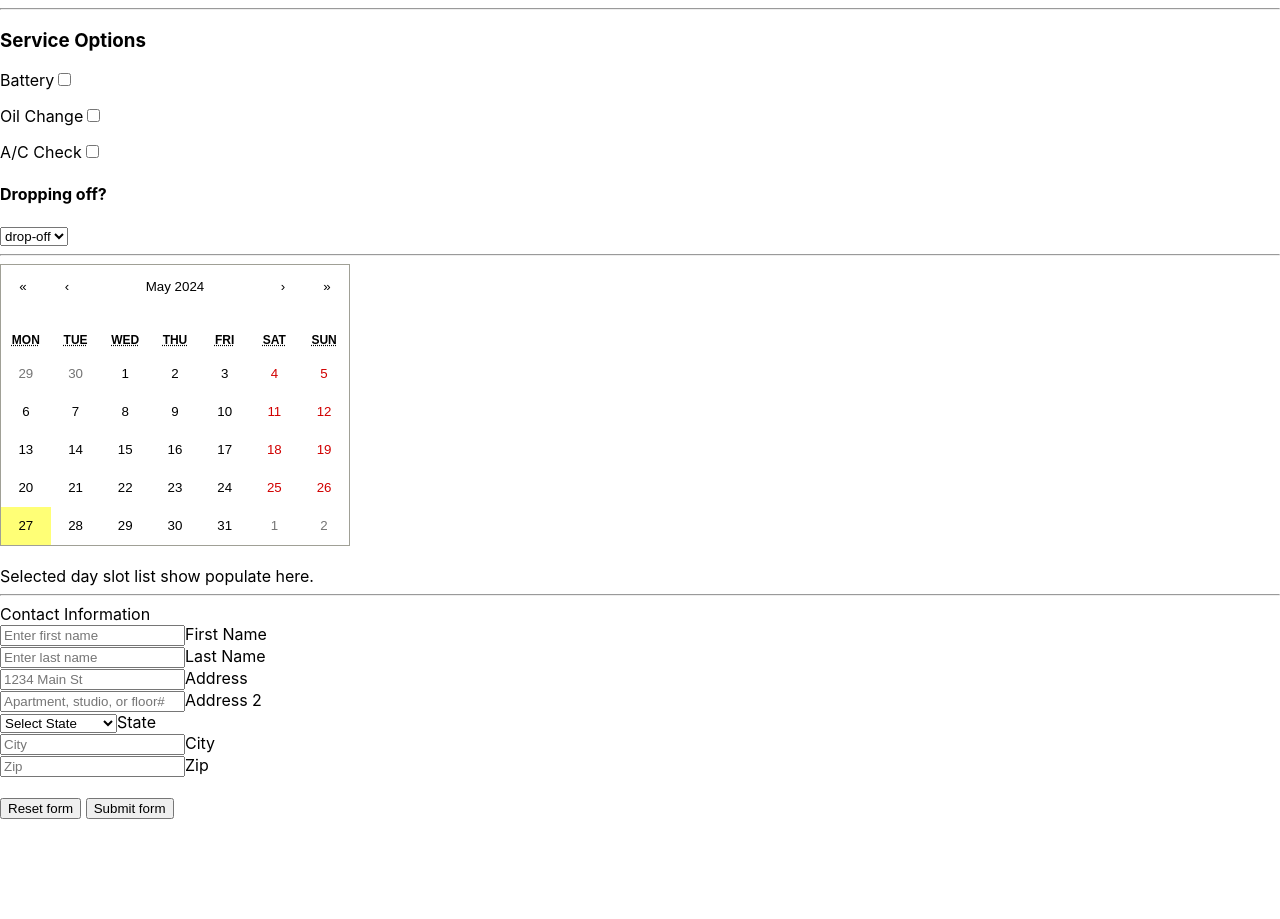
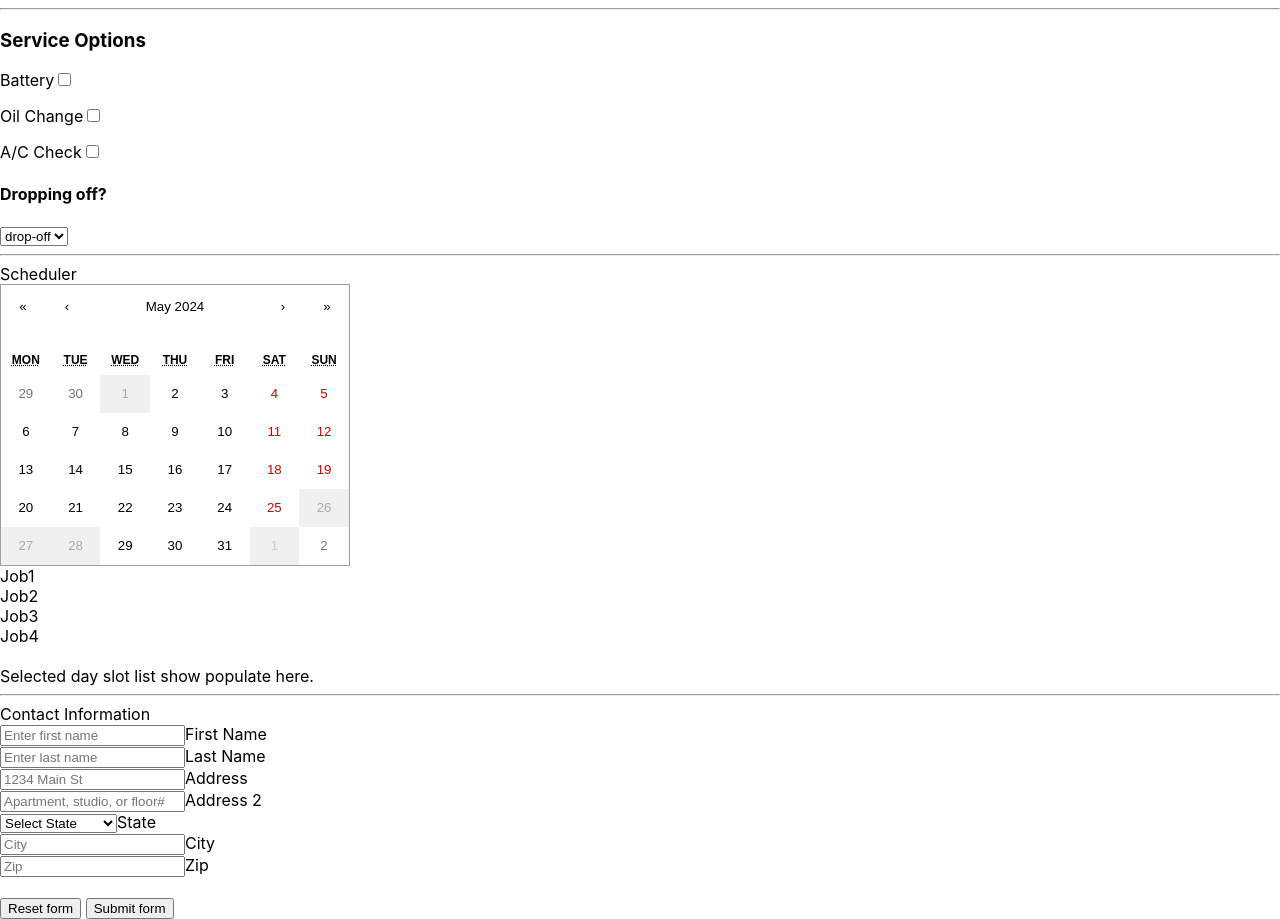
Before and after one commit to mrbiggybear/quoteme, a React (Create React App) app: page / in a window 1280 px wide. Before the commit the page ends 819 px from the top, so only its background shows below. Built offline with nearby package versions, Linux system fonts and the light colour scheme.

Commit message:
Setup Services UI layout.

```diff
--- a/src/forms/scheduler.js
+++ b/src/forms/scheduler.js
@@ -1,44 +1,82 @@
-import { useState } from "react";
 
-import {Calendar} from 'react-calendar';
+import Card from 'react-bootstrap/Card';
+import { Calendar } from 'react-calendar';
 import 'react-calendar/dist/Calendar.css';
 
-export function Scheduling() {
+export function Scheduling(props) {
+
+    const JobList = ["Job1", "Job2", "Job3", "Job4"];
     function onChange(e) {
-        // on date change get availability for selected date
+        // ToDo(bj): on date change get availability for selected date from gmail ('iam') calendar
+        props.setDate(() => {
             console.log("date changed. : ", e, e.getMonth(), e.getDay(), e.getDate());
+            return new Date(e.getFullYear(), e.getMonth(), e.getDate());
+        });
     }
 
+    // ToDo(bj): Reomve after back-end logic is set.
     let today = new Date();
     let tomorrow = new Date(today.getFullYear(), today.getMonth(), today.getDate() + 1)
     let in5Days = new Date(today.getFullYear(), today.getMonth(), today.getDate() + 5)
     let in30Days = new Date(today.getFullYear(), today.getMonth(), today.getDate() + 30)
 
-    function isSameDay (date_1, date_2) {
-        if (date_1 === date_2){
-            console.log('date 1: ', date_1, 'date 2: ', date_2)
-            return true;
+    const disabledDates = [today, tomorrow, in5Days, in30Days];
+
+    // ToDo(bj): I'm sure the disabled dates are not correct
+    function tileDisabled({ activeStartDate, date, view }) {
+        // Disable tiles in month view only
+        if (view === 'month') {
+            // Is selected date disabled?
+            return disabledDates.find(dDate => {
+                // console.log('activeStartDate:', activeStartDate, 'date: ', date, 'veiw: ', view);
+                // console.log(`${dDate.getDate()} === ${date.getDate()}`, (dDate.getDate() === date.getDate()));
+                return dDate.getDate() === date.getDate();
+            });
         }
     }
 
-    const disabledDates = [today, tomorrow, in5Days, in30Days];
-
-    function tileDisabled({ date, view }) {
-        // console.log('date: ', date, 'veiw: ', view)
-        // console.log('disabledDates: ', disabledDates)
-        // Disable tiles in month view only
-        if (view === 'month') {
-            // Check if a date React-Calendar wants to check is on the list of disabled dates
-            return disabledDates.find(dDate => isSameDay(dDate, date));
-        }
+    function selectJob(job) {
+        console.log("Selected: ", job.target.innerText);
     }
 
-    return (<div>
+    return (
+
+        <Card className='m-2 p-2'>
+            <label>Scheduler</label>
+            <div
+                className="p-2 d-flex"
+            >
+                {/* ToDo(bj): a size limit should be placed on Calendar */}
+                <div>
                     <Calendar
+                        value={props.date}
                         onChange={onChange}
                         // value={today}
                         tileDisabled={tileDisabled}
+                        className="m-0"
                     />
                 </div>
+                <div
+                    className='pl-3 d-flex-column w-100'
+                    id="schedule-list"
+                    name="avalibilities"
+                >
+                    {/* List of available times here.. */}
+                    {
+                        JobList.map((job) => {
+                            return (
+                                <Card
+                                    className="p-1 m-2 mt-0 mr-0"
+                                    onClick={selectJob}
+                                >
+                                    {job}
+                                </Card>
+                            )
+                        })
+                    }
+                </div>
+            </div>
+        </Card >
+
     );
 }
```
Lines whose indentation alone changed are shown as unchanged.
